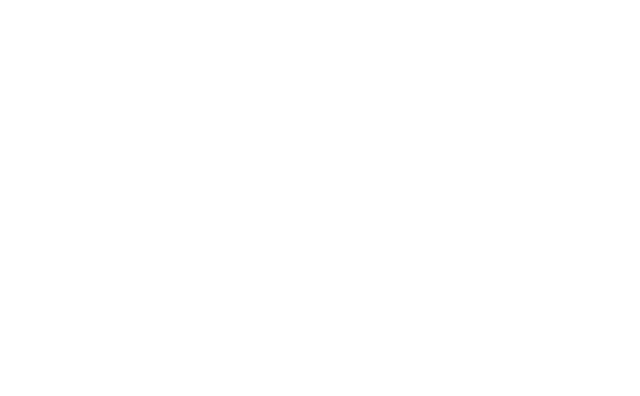
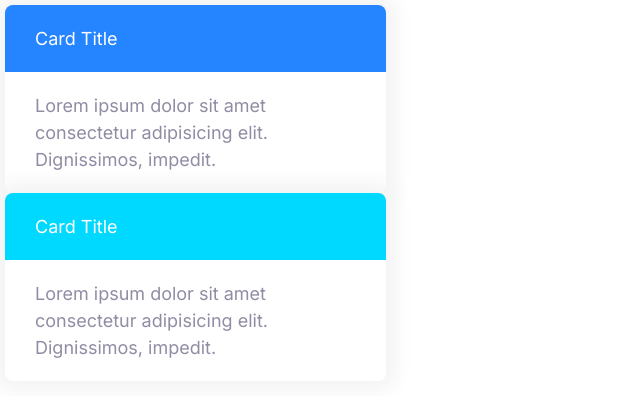
Before and after one commit to KevinCF5/moshify_html_css_project, a plain HTML site: page index.html in a window 1280 px wide. Shown: the whole page, without its empty margins (0-640 px from the left). Drawn offline with Linux system fonts and the light colour scheme.

Commit message:
Build the card component.

```diff
--- a/assets/css/styles.css
+++ b/assets/css/styles.css
@@ -5,6 +5,7 @@
 @import "../../components/links/_links.css";
 @import "../../components/lists/_lists.css";
 @import "../../components/inputs/_input.css";
+@import "../../components/cards/_cards.css";
 
 /* TODO:  */
 /* FIXME:  */
--- /dev/null
+++ b/components/cards/_cards.css
@@ -0,0 +1,22 @@
+/* CARD COMPONENT */
+
+.card {
+  border-radius: 8px;
+  box-shadow: 0 0 20px 10px #f3f3f3;
+  overflow: hidden;
+}
+
+.card__header,
+.card__body {
+  padding: 2rem 3rem;
+}
+
+.card--primary .card__header {
+  background: var(--color-primary);
+  color: white;
+}
+
+.card--secondary .card__header {
+  background: var(--color-secondary);
+  color: white;
+}
--- a/index.html
+++ b/index.html
@@ -12,5 +12,22 @@
     <link rel="stylesheet" href="assets/css/normalize.css" />
     <link rel="stylesheet" href="assets/css/styles.css" />
   </head>
-  <body></body>
+  <body>
+    <div style="width: 30%">
+      <div class="card card--primary">
+        <header class="card__header">Card Title</header>
+        <div class="card__body">
+          Lorem ipsum dolor sit amet consectetur adipisicing elit. Dignissimos,
+          impedit.
+        </div>
+      </div>
+      <div class="card card--secondary">
+        <header class="card__header">Card Title</header>
+        <div class="card__body">
+          Lorem ipsum dolor sit amet consectetur adipisicing elit. Dignissimos,
+          impedit.
+        </div>
+      </div>
+    </div>
+  </body>
 </html>
```
Also changed, not shown: components/cards/cards.html (added, +16 -0 lines).
